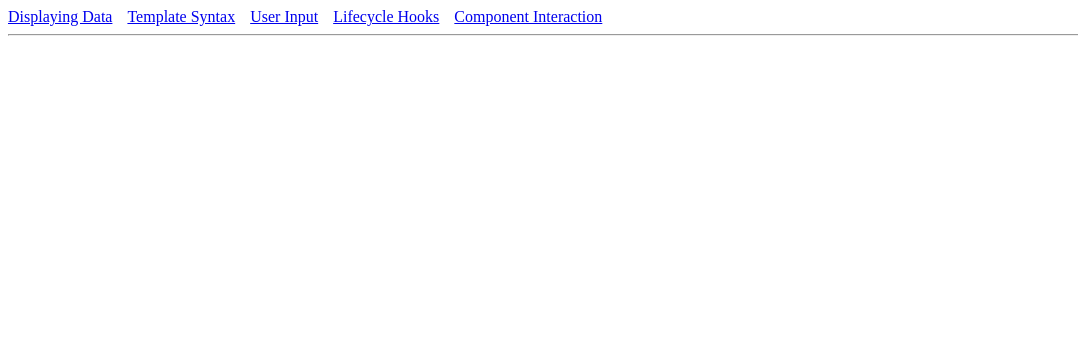
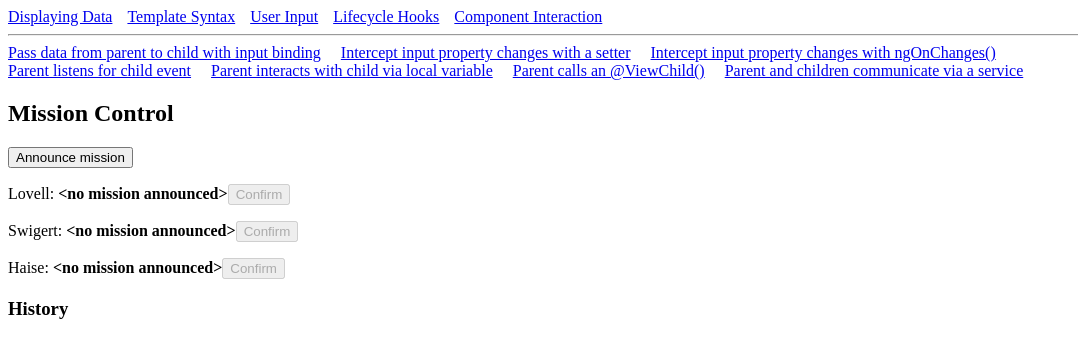
Before and after one commit to duannd/angular2, an Angular app in the folder components/: page /component-interaction/communicate-via-a-service in a window 1280 px wide. Before the commit this address led to /. Shown: the top 358 px of the page, without its empty margins (0-1078 px from the left). Built offline with nearby package versions, Linux system fonts and the light colour scheme.

Commit message:
Complete Parent and children communicate via a service. Finish Component Interaction

```diff
--- /dev/null
+++ b/components/src/app/component-interaction/astronaut.component.ts
@@ -0,0 +1,44 @@
+import {Component, Input, OnDestroy, OnInit} from '@angular/core';
+import {Subscription} from 'rxjs';
+import {MissionService} from './mission.service';
+
+@Component({
+  selector: 'app-astronaut',
+  template: `
+      <p>
+          {{astronaut}}: <strong>{{mission}}</strong>
+          <button (click)="confirm()" [disabled]="!announced || confirmed">Confirm</button>
+      </p>
+  `,
+  styles: []
+})
+export class AstronautComponent implements OnInit, OnDestroy {
+
+  @Input() astronaut: string;
+  mission = '<no mission announced>';
+  confirmed = false;
+  announced = false;
+  subscription: Subscription;
+
+  constructor(private missionService: MissionService) {
+    this.subscription = missionService.missionAnnounced$.subscribe(mission => {
+      this.mission = mission;
+      this.announced = true;
+      this.confirmed = false;
+    });
+  }
+
+  ngOnInit() {
+  }
+
+  ngOnDestroy(): void {
+    // prevent memory leak when component destroyed
+    this.subscription.unsubscribe();
+  }
+
+  confirm() {
+    this.confirmed = true;
+    this.missionService.confirmMission(this.astronaut);
+  }
+
+}
--- a/components/src/app/component-interaction/component-interaction-routing.module.ts
+++ b/components/src/app/component-interaction/component-interaction-routing.module.ts
@@ -7,6 +7,7 @@
 import {VoteTakerComponent} from './vote-taker.component';
 import {CountdownLocalVarParentComponent} from './countdown-local-var-parent.component';
 import {CountdownViewChildComponent} from './countdown-view-child.component';
+import {MissionControlComponent} from './mission-control.component';
 
 
 const routes: Routes = [
@@ -20,6 +21,7 @@
       {path: 'listen-child-event', component: VoteTakerComponent},
       {path: 'interacts-child-via-local-variable', component: CountdownLocalVarParentComponent},
       {path: 'call-an-view-child', component: CountdownViewChildComponent},
+      {path: 'communicate-via-a-service', component: MissionControlComponent}
     ]
   }
 ];
--- a/components/src/app/component-interaction/component-interaction.module.ts
+++ b/components/src/app/component-interaction/component-interaction.module.ts
@@ -14,6 +14,8 @@
 import { CountdownTimerComponent } from './countdown-timer.component';
 import { CountdownLocalVarParentComponent } from './countdown-local-var-parent.component';
 import { CountdownViewChildComponent } from './countdown-view-child.component';
+import { AstronautComponent } from './astronaut.component';
+import { MissionControlComponent } from './mission-control.component';
 
 
 @NgModule({
@@ -30,6 +32,8 @@
     CountdownTimerComponent,
     CountdownLocalVarParentComponent,
     CountdownViewChildComponent,
+    AstronautComponent,
+    MissionControlComponent,
   ],
   imports: [
     CommonModule,
--- /dev/null
+++ b/components/src/app/component-interaction/mission-control.component.ts
@@ -0,0 +1,53 @@
+import {Component, OnDestroy, OnInit} from '@angular/core';
+import {MissionService} from './mission.service';
+import {Subscription} from 'rxjs';
+
+@Component({
+  selector: 'app-mission-control',
+  template: `
+      <h2>Mission Control</h2>
+      <button (click)="announce()">Announce mission</button>
+      <app-astronaut *ngFor="let astronaut of astronauts" [astronaut]="astronaut"></app-astronaut>
+      <h3>History</h3>
+      <ul>
+          <li *ngFor="let event of history">{{event}}</li>
+      </ul>
+  `,
+  styles: [],
+  providers: [MissionService]
+})
+export class MissionControlComponent implements OnInit, OnDestroy {
+
+  astronauts = ['Lovell', 'Swigert', 'Haise'];
+  history: string[] = [];
+  missions = ['Fly to the moon!', 'Fly to mars!', 'Fly to Vegas!'];
+  nextMission = 0;
+
+  confirmSub: Subscription;
+
+  constructor(private missionService: MissionService) {
+    this.confirmSub = missionService.missionConfirmed$.subscribe(astronaut => {
+      this.history.push(`${astronaut} confirmed the mission`);
+    });
+  }
+
+  ngOnInit() {
+  }
+
+  ngOnDestroy(): void {
+    if (this.confirmSub) {
+      console.log('Mission Control unsubscribe');
+      this.confirmSub.unsubscribe();
+    }
+  }
+
+  announce() {
+    let mission = this.missions[this.nextMission++];
+    this.missionService.announceMission(mission);
+    this.history.push(`Mission "${mission}" announced`);
+    if (this.nextMission >= this.missions.length) {
+      this.nextMission = 0;
+    }
+  }
+
+}
--- /dev/null
+++ b/components/src/app/component-interaction/mission.service.ts
@@ -0,0 +1,26 @@
+import {Injectable} from '@angular/core';
+import {Subject} from 'rxjs';
+
+@Injectable()
+export class MissionService {
+
+  private missionAnnouncedSource = new Subject<string>();
+  private missionConfirmedSource = new Subject<string>();
+
+  constructor() {
+  }
+
+  // Observable string streams
+  missionAnnounced$ = this.missionAnnouncedSource.asObservable();
+  missionConfirmed$ = this.missionConfirmedSource.asObservable();
+
+  // Service message commands
+  announceMission(mission: string) {
+    this.missionAnnouncedSource.next(mission);
+  }
+
+  confirmMission(astronaut: string) {
+    this.missionConfirmedSource.next(astronaut);
+  }
+
+}
```
